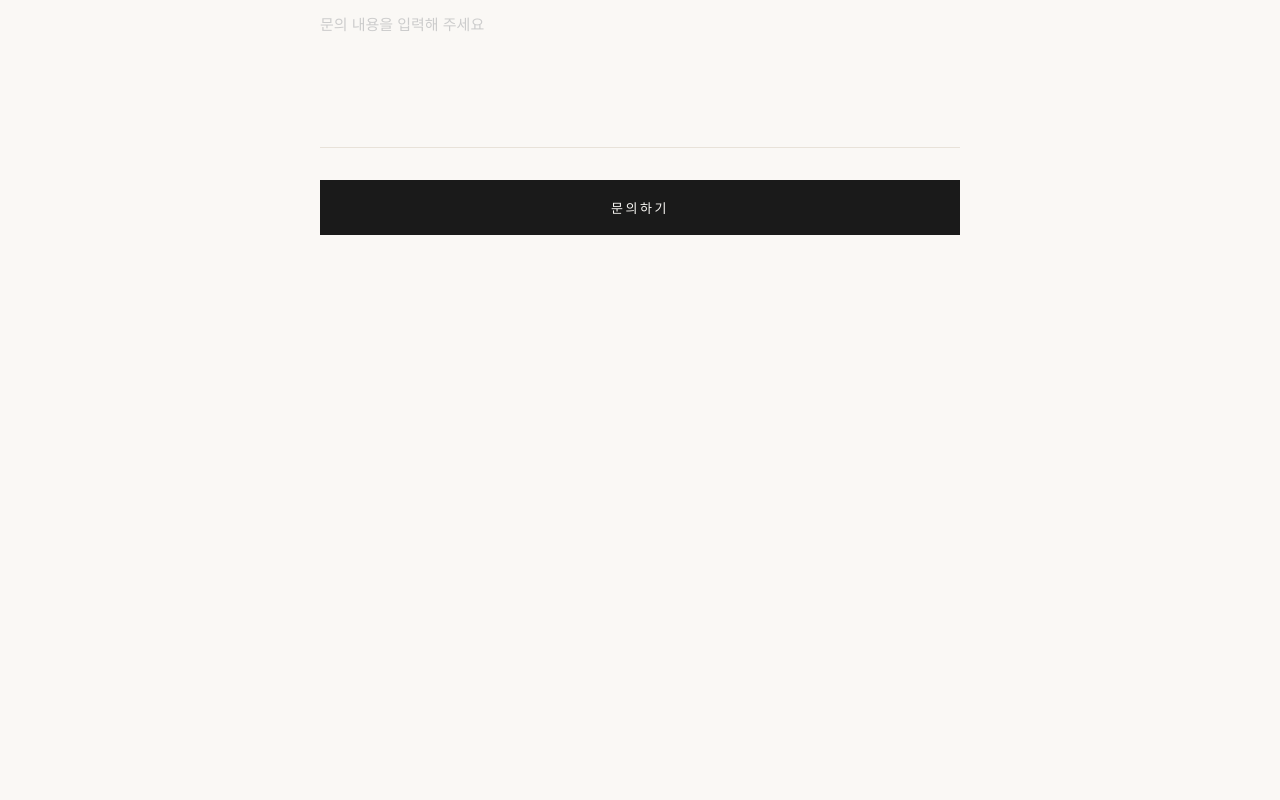
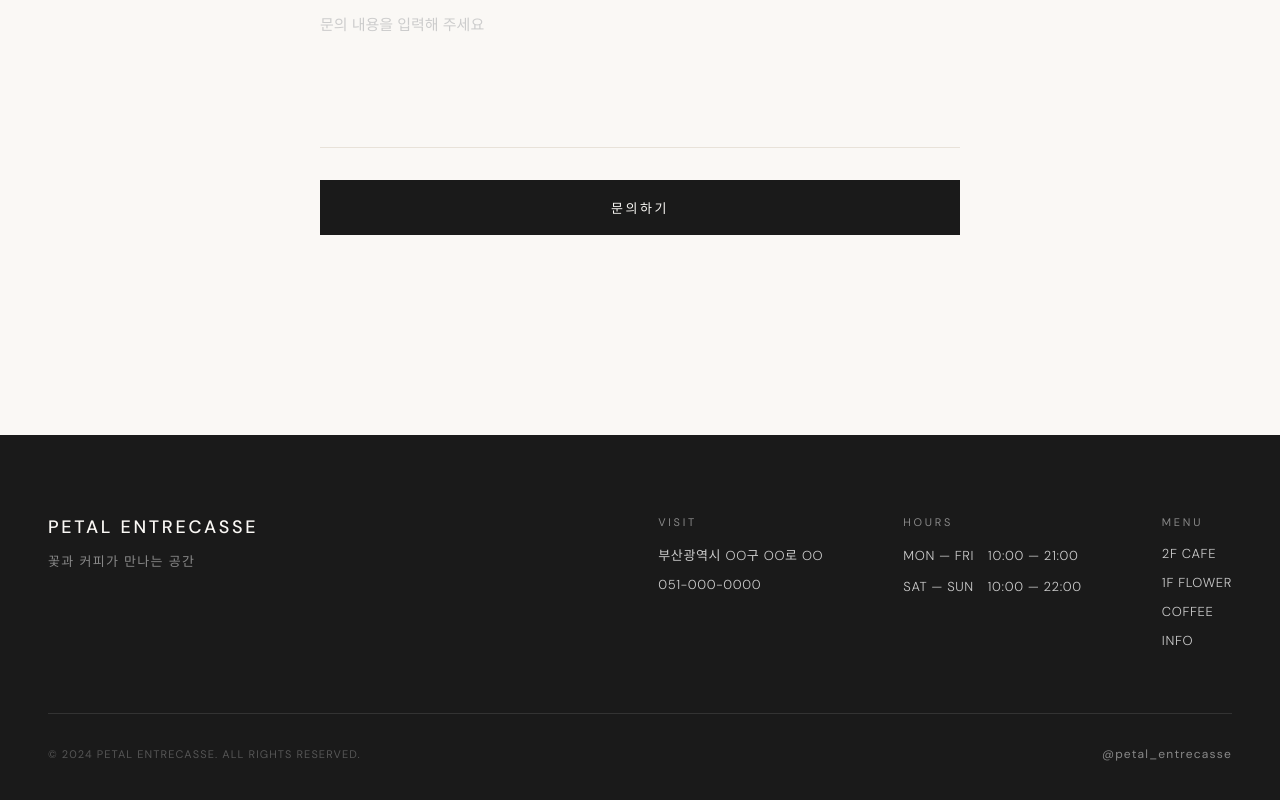
Before and after one commit to choigilung/petal, a React (Vite) app: page /community in a window 1280 px wide. Shown: the part 846-1646 px from the top of the page. Before the commit the page ends 1161 px from the top, so only its background shows below. Built offline with nearby package versions, Linux system fonts and the light colour scheme.

Commit message:
feat: 푸터 추가

```diff
--- a/src/App.tsx
+++ b/src/App.tsx
@@ -1,5 +1,6 @@
 import { BrowserRouter, Routes, Route } from 'react-router-dom';
 import Navbar from './components/Navbar';
+import Footer from './components/Footer';
 import Cafe from './pages/Cafe';
 import Flower from './pages/Flower';
 import Coffee from './pages/Coffee';
@@ -30,6 +31,7 @@ const App = () => {
         <Route path="/crew" element={<Crew />} />
         <Route path="/community" element={<Community />} />
       </Routes>
+      <Footer />
     </BrowserRouter>
   );
 };
--- /dev/null
+++ b/src/components/Footer/Footer.css
@@ -0,0 +1,113 @@
+.footer {
+  background-color: #1a1a1a;
+  color: #faf8f5;
+  padding: 80px 48px 40px;
+  margin-top: 120px;
+}
+
+.footer-top {
+  display: flex;
+  justify-content: space-between;
+  align-items: flex-start;
+  padding-bottom: 64px;
+  border-bottom: 1px solid #333;
+}
+
+.footer-brand {
+  display: flex;
+  flex-direction: column;
+  gap: 12px;
+}
+
+.footer-logo {
+  font-size: 18px;
+  font-weight: 500;
+  letter-spacing: 0.15em;
+}
+
+.footer-tagline {
+  font-size: 13px;
+  font-weight: 300;
+  letter-spacing: 0.1em;
+  color: #888;
+}
+
+.footer-links {
+  display: flex;
+  gap: 80px;
+}
+
+.footer-col {
+  display: flex;
+  flex-direction: column;
+  gap: 12px;
+}
+
+.footer-col-title {
+  font-size: 11px;
+  letter-spacing: 0.25em;
+  color: #888;
+  margin-bottom: 4px;
+}
+
+.footer-col-text {
+  font-size: 13px;
+  font-weight: 300;
+  color: #ccc;
+  letter-spacing: 0.05em;
+}
+
+.footer-col-link {
+  font-size: 13px;
+  font-weight: 300;
+  color: #ccc;
+  letter-spacing: 0.05em;
+  text-decoration: none;
+  transition: opacity 0.2s;
+}
+
+.footer-col-link:hover {
+  opacity: 0.5;
+}
+
+.footer-bottom {
+  display: flex;
+  justify-content: space-between;
+  align-items: center;
+  padding-top: 32px;
+}
+
+.footer-copy {
+  font-size: 11px;
+  letter-spacing: 0.1em;
+  color: #555;
+}
+
+.footer-sns {
+  font-size: 12px;
+  letter-spacing: 0.1em;
+  color: #888;
+}
+
+/* 반응형 */
+@media (max-width: 768px) {
+  .footer {
+    padding: 64px 24px 32px;
+  }
+
+  .footer-top {
+    flex-direction: column;
+    gap: 48px;
+  }
+
+  .footer-links {
+    flex-direction: column;
+    gap: 40px;
+  }
+
+  .footer-bottom {
+    flex-direction: column;
+    gap: 12px;
+    text-align: center;
+  }
+}
--- /dev/null
+++ b/src/components/Footer/index.tsx
@@ -0,0 +1,44 @@
+import { Link } from 'react-router-dom';
+import './Footer.css';
+
+const Footer = () => {
+  return (
+    <footer className="footer">
+      <div className="footer-top">
+        <div className="footer-brand">
+          <p className="footer-logo">PETAL ENTRECASSE</p>
+          <p className="footer-tagline">꽃과 커피가 만나는 공간</p>
+        </div>
+
+        <div className="footer-links">
+          <div className="footer-col">
+            <p className="footer-col-title">VISIT</p>
+            <p className="footer-col-text">부산광역시 OO구 OO로 OO</p>
+            <p className="footer-col-text">051-000-0000</p>
+          </div>
+
+          <div className="footer-col">
+            <p className="footer-col-title">HOURS</p>
+            <p className="footer-col-text">MON — FRI　10:00 — 21:00</p>
+            <p className="footer-col-text">SAT — SUN　10:00 — 22:00</p>
+          </div>
+
+          <div className="footer-col">
+            <p className="footer-col-title">MENU</p>
+            <Link to="/cafe" className="footer-col-link">2F CAFE</Link>
+            <Link to="/flower" className="footer-col-link">1F FLOWER</Link>
+            <Link to="/coffee" className="footer-col-link">COFFEE</Link>
+            <Link to="/info" className="footer-col-link">INFO</Link>
+          </div>
+        </div>
+      </div>
+
+      <div className="footer-bottom">
+        <p className="footer-copy">© 2024 PETAL ENTRECASSE. ALL RIGHTS RESERVED.</p>
+        <p className="footer-sns">@petal_entrecasse</p>
+      </div>
+    </footer>
+  );
+};
+
+export default Footer;
```
